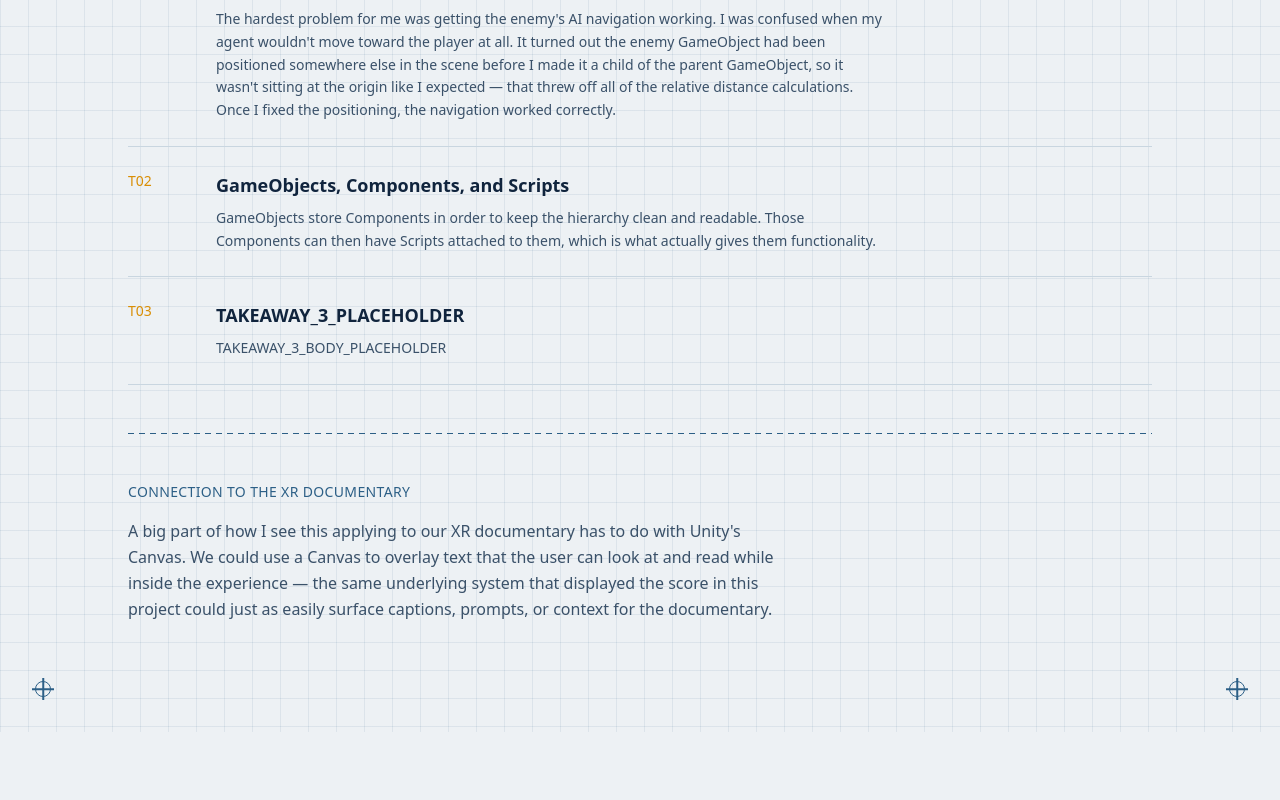
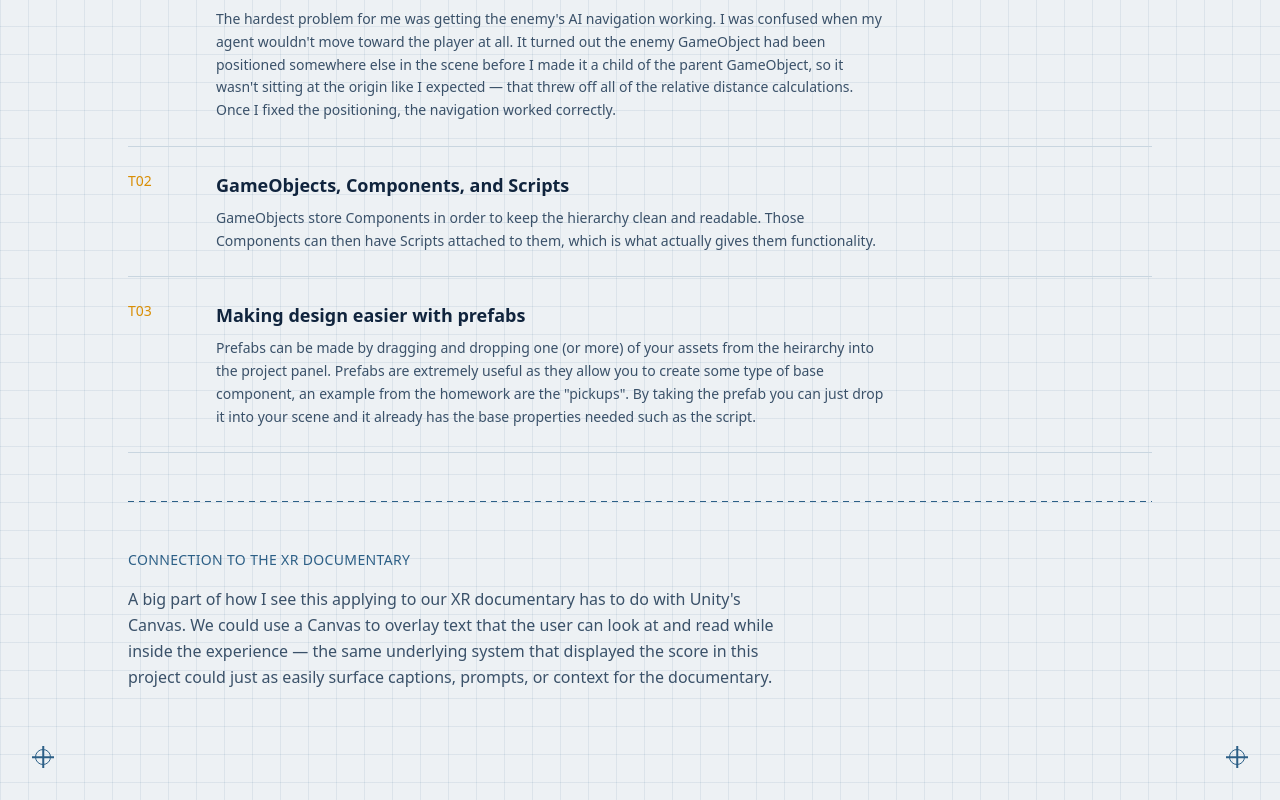
Before and after one commit to JohnGPaulIV/CS480, a Next.js app: page /CS480/project2 in a window 1280 px wide. Shown: the part 954-1754 px from the top of the page. Before the commit the page ends 1686 px from the top, so only its background shows below. Built offline with nearby package versions, Linux system fonts and the light colour scheme.

Commit message:
Fixed wording.

```diff
--- a/app/project2/page.js
+++ b/app/project2/page.js
@@ -14,8 +14,8 @@ const takeaways = [
   },
   {
     tag: "T03",
-    title: "TAKEAWAY_3_PLACEHOLDER",
-    body: "TAKEAWAY_3_BODY_PLACEHOLDER",
+    title: "Making design easier with prefabs",
+    body: "Prefabs can be made by dragging and dropping one (or more) of your assets from the heirarchy into the project panel. Prefabs are extremely useful as they allow you to create some type of base component, an example from the homework are the \"pickups\". By taking the prefab you can just drop it into your scene and it already has the base properties needed such as the script.",
   },
 ];
 
```
